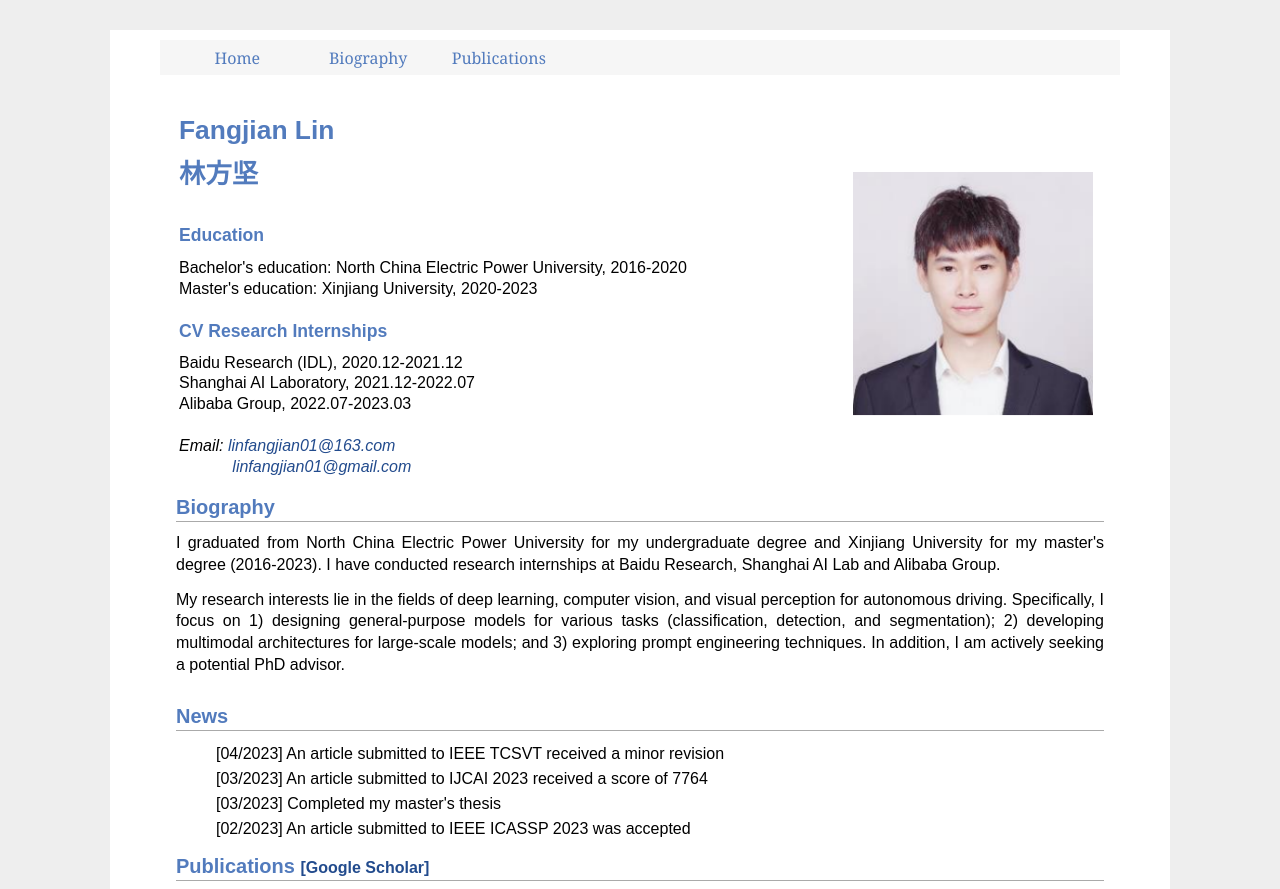
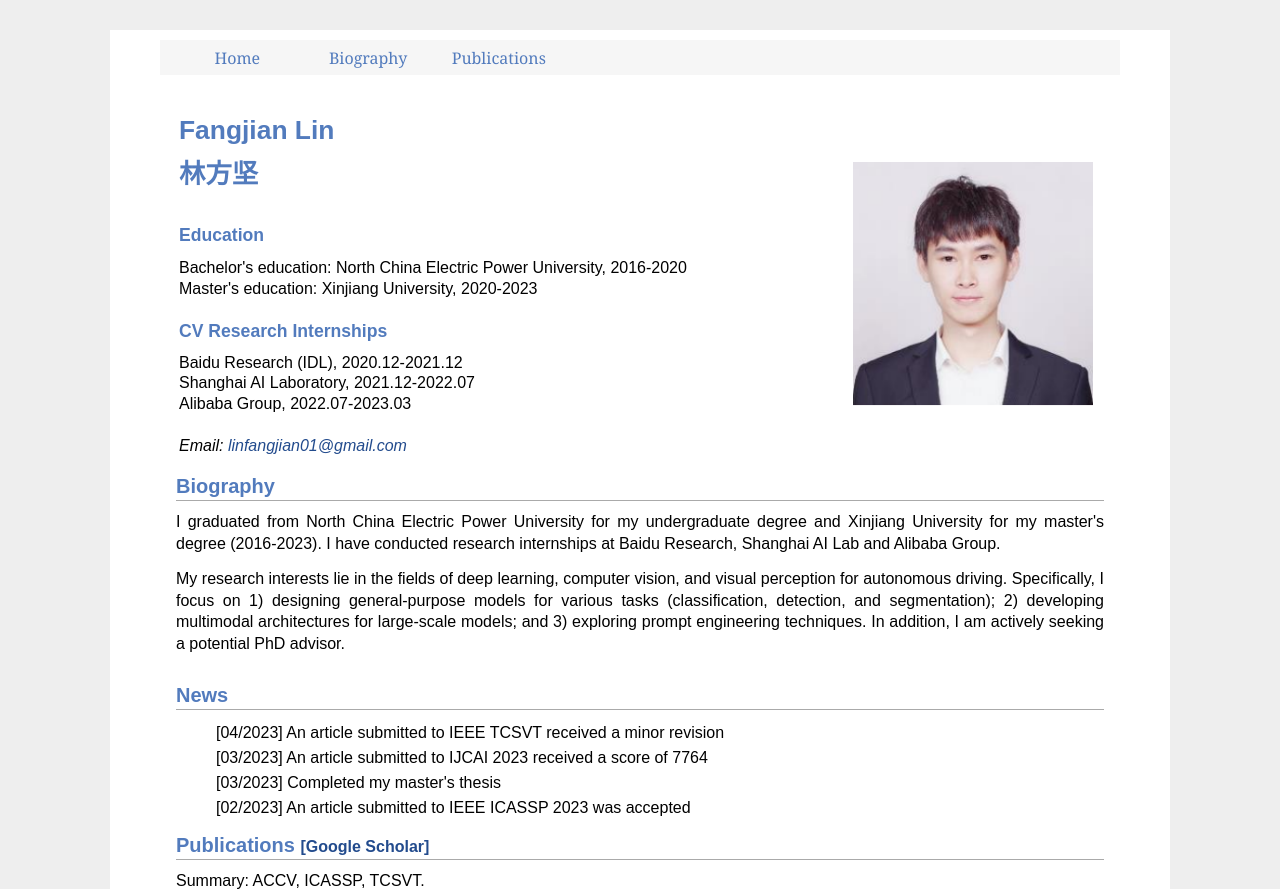
Before and after one commit to linfangjian01/linfangjian.github.io, a plain HTML site: page index.html in a window 1280 px wide. Shown: the top 889 px of the page. Drawn offline with Linux system fonts and the light colour scheme.

Commit message:
fix email

```diff
--- a/index.html
+++ b/index.html
@@ -49,8 +49,7 @@
 						Shanghai AI Laboratory, 2021.12-2022.07 <br>
 						Alibaba Group, 2022.07-2023.03 <br>
 					<br>
-					<em>Email: <a href="mailto:linfangjian01@163.com">linfangjian01@163.com</a> </em> <br>
-				        <em>&nbsp;&nbsp;&nbsp;&nbsp;&nbsp;&nbsp;&nbsp;&nbsp;&nbsp;&nbsp;&nbsp;&nbsp;<a href="linfangjian01@gmail.com">linfangjian01@gmail.com</a></em> <br>
+					<em>Email: <a href="mailto:linfangjian01@163.com">linfangjian01@gmail.com</a> </em> <br>
 				</font></p>
 			</td>
 			<td>
```
